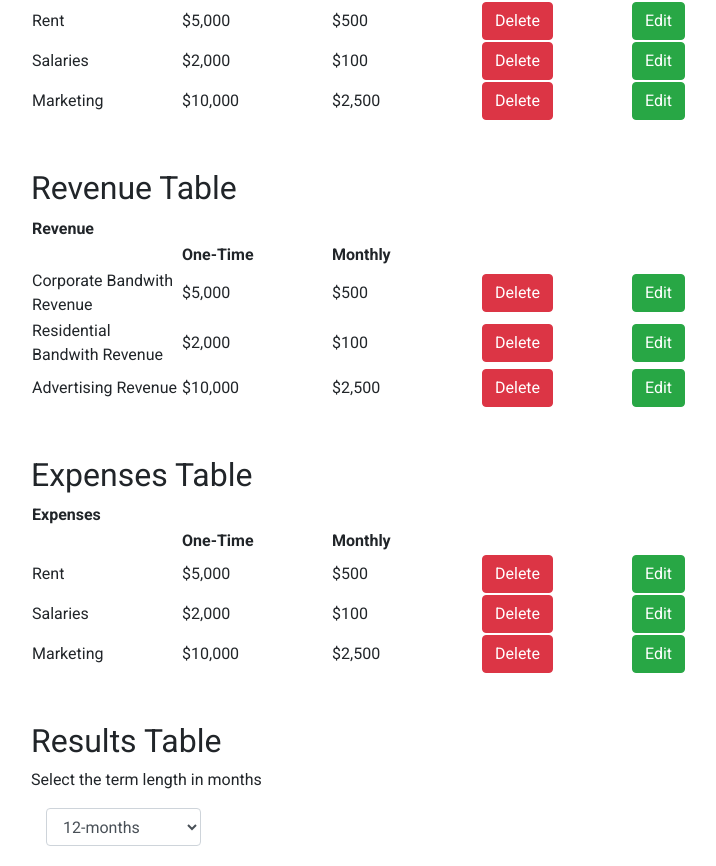
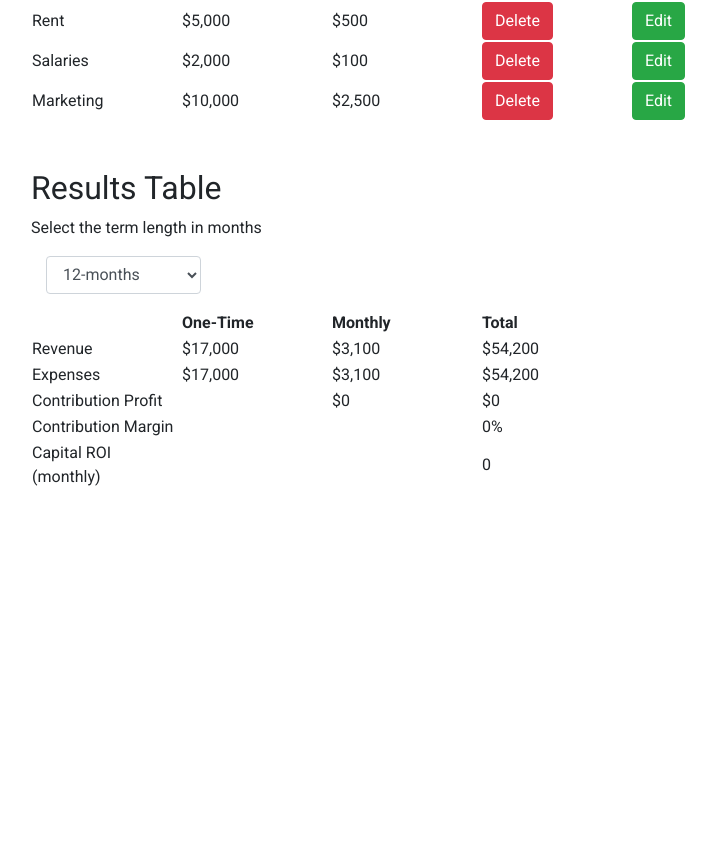
Before and after one commit to zayolab/developer-exercise, a React (Create React App) app: page / in a window 1280 px wide. Shown: the part 556-1422 px from the top of the page, without its empty margins (54-770 px from the left). After the commit the page ends 1094 px from the top, so only its background shows below. Built offline with nearby package versions, Linux system fonts and the light colour scheme.

Commit message:
changed EditRevenueForm to EditDataForm

```diff
--- a/src/App.js
+++ b/src/App.js
@@ -5,7 +5,7 @@ import {
 import RevenueTable from './components/RevenueTable'
 import ExpenseTable from './components/ExpenseTable'
 import AddDataForm from './components/AddDataForm'
-import EditRevenueForm from './components/EditRevenueForm'
+import EditDataForm from './components/EditDataForm'
 import EditExpenseForm from './components/EditExpenseForm'
 import ResultsTable from './components/ResultsTable'
 import DataTable from './components/DataTable'
@@ -40,12 +40,12 @@ const App = () => {
 // Errors when attempting shared expense/revenue functions. Look to refactor to eliminate duplicate code
   const addRevenue = newRevenue => {
     newRevenue.id = revenue.length + 1
-    newRevenue.type = 'revenue'
+    newRevenue.type = 'Revenue'
     setRevenue([...revenue, newRevenue])
   }
   const addExpense = newExpense => {
     newExpense.id = expense.length + 1
-    newExpense.type = 'expense'
+    newExpense.type = 'Expense'
     setExpense([...expense, newExpense])
   }
 
@@ -60,31 +60,20 @@ const App = () => {
   }
 
   const editDataRow = (data, type) => {
+    setEditingData(true)
     if(type === 'Revenue') {
       console.log('EditDataRow triggered');
-      setEditingData(true)
-      setEditingExpense(false)
       setCurrentData({id: data.id, name: data.name, oneTime: data.oneTime, monthly: data.monthly, type: 'Revenue'})
     }
     else {
       console.log('Edit data row else triggered', type);
-      setEditingExpense(true)
-      setEditingData(false)
-      setCurrentExpense({id: expense.id, name: expense.name, oneTime: expense.oneTime, monthly: expense.monthly, type: 'Expense'})
+      setCurrentData({id: data.id, name: data.name, oneTime: data.oneTime, monthly: data.monthly, type: 'Expense'})
     }
   }
-  const editExpenseRow = expense => {
-    setEditingExpense(true)
-    setEditingData(false)
-    setCurrentExpense({id: expense.id, name: expense.name, oneTime: expense.oneTime, monthly: expense.monthly})
-  }
+
   const updateData = (id, updatedData) => {
     setEditingData(false)
     setRevenue(revenue.map(revenue => (revenue.id === id ? updatedData : revenue)))
-  }
-  const updateExpense = (id, updatedExpense) => {
-    setEditingExpense(false)
-    setExpense(expense.map(expense => (expense.id === id ? updatedExpense : expense)))
   }
 
   return (
@@ -93,24 +82,18 @@ const App = () => {
       <div className="flex-row">
         <div className="flex-large">
           {editingData ? (
-            <EditRevenueForm
+            <EditDataForm
               setEditingData={setEditingData}
               setRevenue={setRevenue}
               deleteData={deleteData}
               currentData={currentData}
               updateData={updateData}
-              />)
-          : editingExpense ? (
-            <EditExpenseForm
-              setEditingExpense={setEditingExpense}
-              setExpense={setExpense}
-              currentExpense={currentExpense}
-              updateExpense={updateExpense}
-              />)
+            />)
           : (
-              <AddDataForm
-                addRevenue={addRevenue}
-                addExpense={addExpense}/>)
+            <AddDataForm
+              addRevenue={addRevenue}
+              addExpense={addExpense}
+            />)
           }
         </div>
         <DataTable
@@ -118,22 +101,15 @@ const App = () => {
           dataSource={revenue}
           deleteData={deleteData}
           editingData={editingData}
-          editDataRow={editDataRow}/>
+          editDataRow={editDataRow}
+        />
         <DataTable
           type="Expense"
           dataSource={expense}
           deleteData={deleteData}
-          editingExpense={editingExpense} />
-        <RevenueTable
-          revenue={revenue}
-          deleteData={deleteData}
+          editingData={editingData}
           editDataRow={editDataRow}
-          />
-        <ExpenseTable
-          expense={expense}
-          deleteData={deleteData}
-          editExpenseRow={editExpenseRow}
-          />
+        />
         <ResultsTable
           revenue={revenue}
           expense={expense}
--- a/src/components/EditRevenueForm.js
+++ b/src/components/EditDataForm.js
@@ -7,7 +7,7 @@ import {
  } from 'react-bootstrap'
  import AlertMessage from './AlertMessage'
 
-const EditRevenueForm = props => {
+const EditDataForm = props => {
 
   useEffect(() => {
     setData(props.currentData)
@@ -88,10 +88,10 @@ const EditRevenueForm = props => {
             />
           </Col>
           <Col sm={2} className="add-form-button">
-            <Button type="submit">Update Revenue</Button>
+            <Button type="submit">Update {dataType}</Button>
           </Col>
           <Col sm={2} className="add-form-button">
-            <Button variant="warning" onClick={() => props.setEditingRevenue(false)} className="button muted-button">
+            <Button variant="warning" onClick={() => props.setEditingData(false)} className="button muted-button">
               Cancel
             </Button>
           </Col>
@@ -121,4 +121,4 @@ const EditRevenueForm = props => {
   )
 }
 
-export default EditRevenueForm
+export default EditDataForm
```
